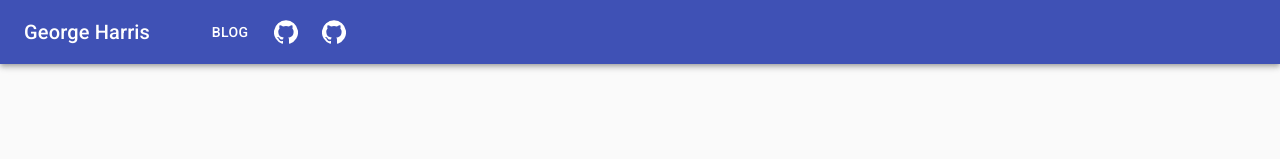
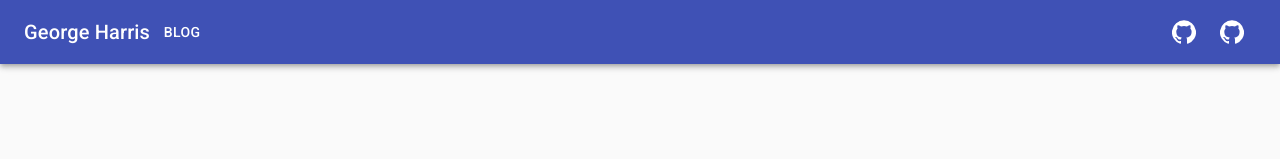
Before and after one commit to Georgeleeh/ReactBlogApp, a React (Create React App) app: page / in a window 1280 px wide. Shown: the top 159 px of the page. Built offline with nearby package versions, Linux system fonts and the light colour scheme; no server answers.

Commit message:
rearrange navbar items

```diff
--- a/src/components/NavBar.js
+++ b/src/components/NavBar.js
@@ -2,8 +2,10 @@ import React from "react";
 import { makeStyles } from "@material-ui/core/styles";
 import {
   AppBar,
+  Box,
   Button,
   ButtonBase,
+  Container,
   IconButton,
   Toolbar,
   Tooltip,
@@ -13,14 +15,7 @@ import GitHubIcon from "@material-ui/icons/GitHub";
 import { useHistory } from "react-router-dom";
 
 const useStyles = makeStyles((theme) => ({
-  root: {
-    flexGrow: 1,
-  },
-  menuButton: {
-    marginLeft: theme.spacing(6),
-  },
   title: {
-    flexGrow: 1,
     color: "#FFFFFF",
   },
   button: {
@@ -42,25 +37,42 @@ function NavBar() {
 
   return (
     <AppBar position="static">
-      <Toolbar>
+      <Container maxWidth="xl">
+        <Toolbar disableGutters>
           <ButtonBase onClick={() => handleClick("/")}>
-          <Typography variant="h6" className={classes.title}>
+            <Typography
+              variant="h6"
+              noWrap
+              component="div"
+              sx={{ mr: 2, display: { xs: "none", md: "flex" } }}
+            >
               George Harris
             </Typography>
           </ButtonBase>
-        <div className={classes.menuButton}>
+
+          <Box
+            sx={{
+              flexGrow: 1,
+              display: { xs: "none", md: "flex" },
+            }}
+          >
             <Button
               className={classes.button}
               onClick={() => handleClick("/blog")}
+              sx={{ my: 2, display: "block" }}
             >
               Blog
             </Button>
-        </div>
+          </Box>
+
+          <Box sx={{ flexGrow: 0 }}>
             <Tooltip title="React Frontend">
               <IconButton
                 aria-label="Github"
                 onClick={() =>
-              handleExternalClick("https://github.com/Georgeleeh/ReactBlogApp")
+                  handleExternalClick(
+                    "https://github.com/Georgeleeh/ReactBlogApp"
+                  )
                 }
               >
                 <GitHubIcon className={classes.button} href="google.com" />
@@ -70,13 +82,17 @@ function NavBar() {
               <IconButton
                 aria-label="Github"
                 onClick={() =>
-              handleExternalClick("https://github.com/Georgeleeh/ReactBlogAPI")
+                  handleExternalClick(
+                    "https://github.com/Georgeleeh/ReactBlogAPI"
+                  )
                 }
               >
                 <GitHubIcon className={classes.button} href="google.com" />
               </IconButton>
             </Tooltip>
+          </Box>
         </Toolbar>
+      </Container>
     </AppBar>
   );
 }
```
Lines whose indentation alone changed are shown as unchanged.
